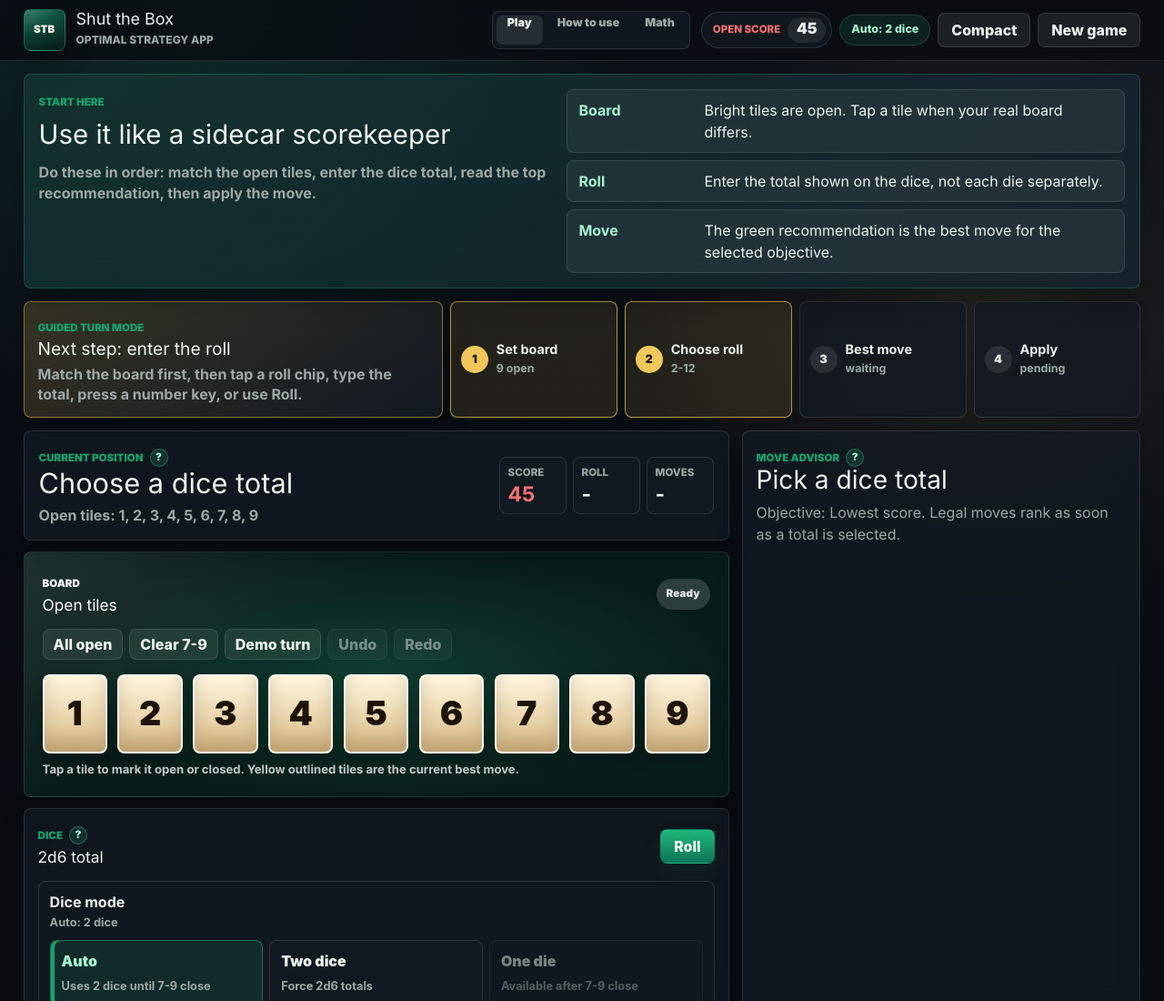
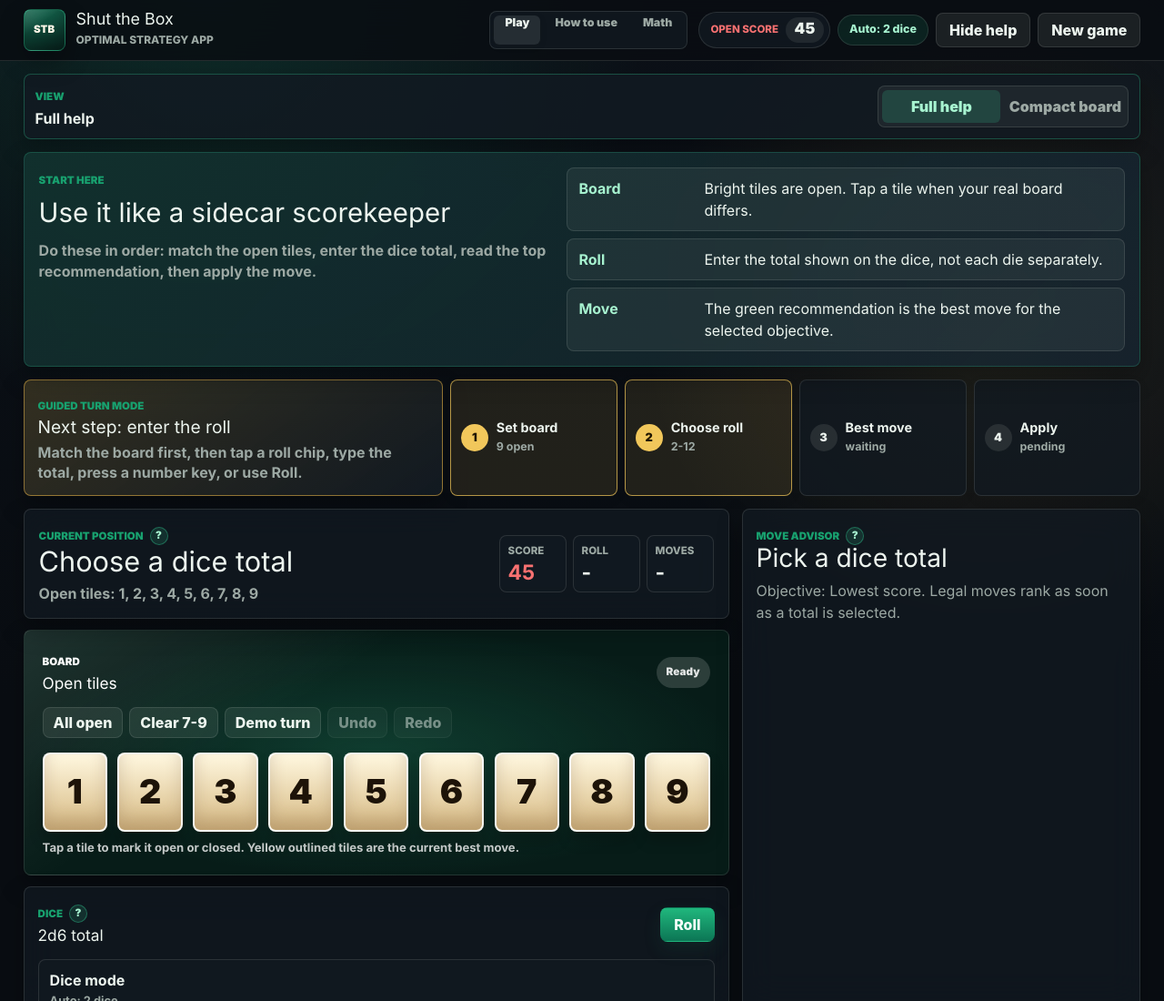
Before and after one commit to kleinpanic/shut-the-box-optimal-strategy, a website built with Vite: page index.html in a window 1280 px wide. Shown: the top 1100 px of the page at 91% size. Built offline with nearby package versions, Linux system fonts and the light colour scheme.

Commit message:
Make compact mode visually distinct

```diff
--- a/src/__tests__/app.test.ts
+++ b/src/__tests__/app.test.ts
@@ -49,6 +49,8 @@ describe('strategy app shell', () => {
     const app = await loadApp();
 
     expect(app.textContent).toContain('Use it like a sidecar scorekeeper');
+    expect(app.textContent).toContain('Full help');
+    expect(app.textContent).toContain('Compact board');
     expect(app.textContent).toContain('Guided turn mode');
     expect(app.textContent).toContain('Next step: enter the roll');
     expect(app.textContent).toContain('Choose a dice total');
@@ -65,14 +67,20 @@ describe('strategy app shell', () => {
   it('toggles and persists compact returning-player mode', async () => {
     let app = await loadApp();
 
-    click('#help-mode-btn');
+    expect(document.querySelector('#help-mode-btn')?.textContent).toContain('Hide help');
+    click('[data-help-mode="compact"]');
 
     expect(app.textContent).toContain('Compact mode on');
+    expect(app.textContent).toContain('Compact board');
     expect(app.textContent).toContain('Board first.');
     expect(app.textContent).toContain('Show help');
     expect(app.textContent).not.toContain('Use it like a sidecar scorekeeper');
+    expect(app.textContent).not.toContain('Guided turn mode');
+    expect(app.textContent).not.toContain('State analysis');
+    expect(app.textContent).not.toContain('Dice odds');
     expect(document.querySelector('.app-layout')?.className).toContain('is-compact');
     expect(document.querySelector('.play-primer')).toBeNull();
+    expect(document.querySelector('.summary-panel')).toBeNull();
 
     click('[data-roll="7"]');
     expect(document.querySelector('.why-panel')?.hasAttribute('open')).toBe(false);
@@ -84,6 +92,9 @@ describe('strategy app shell', () => {
     click('#restore-guidance-btn');
     expect(app.textContent).toContain('Guidance restored');
     expect(app.textContent).toContain('Use it like a sidecar scorekeeper');
+
+    click('#help-mode-btn');
+    expect(app.textContent).toContain('Compact mode on');
   });
 
   it('ranks moves after a roll and applies the best move', async () => {
--- a/src/main.ts
+++ b/src/main.ts
@@ -260,12 +260,13 @@ function pageBody(ranked: RankedMove[]): string {
 function playPage(ranked: RankedMove[]): string {
   return [
     '<main class="app-layout ' + (state.helpMode === 'compact' ? 'is-compact' : 'is-guided') + '">',
+    viewModeSwitch(),
     state.helpMode === 'guided' ? playPrimer() : compactPrimer(),
-    workflowPanel(ranked),
+    state.helpMode === 'guided' ? workflowPanel(ranked) : '',
     noticePanel(),
     '<section class="strategy-stage" aria-label="Optimal move workspace">',
     '<div class="board-stack">',
-    gameSummary(ranked),
+    state.helpMode === 'guided' ? gameSummary(ranked) : '',
     tileBoard(ranked),
     dicePanel(),
     '</div>',
@@ -273,14 +274,48 @@ function playPage(ranked: RankedMove[]): string {
     advisorPanel(ranked),
     '</div>',
     '</section>',
-    '<section class="analysis-strip" aria-label="Strategy controls and analysis">',
-    controlsPanel(),
-    metricsPanel(),
-    probabilityPanel(),
-    rulesPanel(),
-    '</section>',
+    state.helpMode === 'guided'
+      ? '<section class="analysis-strip" aria-label="Strategy controls and analysis">' +
+        controlsPanel() +
+        metricsPanel() +
+        probabilityPanel() +
+        rulesPanel() +
+        '</section>'
+      : '',
     '</main>',
   ].join('');
+}
+
+function viewModeSwitch(): string {
+  return [
+    '<section class="view-mode-switch" aria-label="Display mode">',
+    '<div><span class="eyebrow">View</span><strong>' +
+      (state.helpMode === 'guided' ? 'Full help' : 'Compact board') +
+      '</strong></div>',
+    '<div class="view-mode-actions" role="group" aria-label="Choose display mode">',
+    viewModeButton('guided', 'Full help', 'Show walkthrough, stepper, explanations, and analysis.'),
+    viewModeButton(
+      'compact',
+      'Compact board',
+      'Hide tutorial sections and keep the play surface first.',
+    ),
+    '</div>',
+    '</section>',
+  ].join('');
+}
+
+function viewModeButton(mode: HelpMode, label: string, title: string): string {
+  return (
+    '<button class="view-mode-option' +
+    (state.helpMode === mode ? ' is-active' : '') +
+    '" type="button" data-help-mode="' +
+    mode +
+    '" title="' +
+    title +
+    '">' +
+    label +
+    '</button>'
+  );
 }
 
 function noticePanel(): string {
@@ -304,7 +339,7 @@ function topBar(): string {
       '</strong></div>',
     '<div class="mode-pill">' + rulesMode + '</div>',
     '<button id="help-mode-btn" class="button button-quiet" type="button" title="Toggle between guided help and compact returning-player mode.">' +
-      (state.helpMode === 'guided' ? 'Compact' : 'Guidance') +
+      (state.helpMode === 'guided' ? 'Hide help' : 'Show help') +
       '</button>',
     '<button id="reset-btn" class="button button-quiet" type="button" title="Reset the board to all tiles open and clear the roll.">New game</button>',
     '</div>',
@@ -1137,6 +1172,11 @@ function attach(): void {
 
   document.getElementById('help-mode-btn')?.addEventListener('click', toggleHelpMode);
   document.getElementById('restore-guidance-btn')?.addEventListener('click', toggleHelpMode);
+  document.querySelectorAll<HTMLButtonElement>('[data-help-mode]').forEach((button) => {
+    button.addEventListener('click', () => {
+      setHelpMode(button.dataset.helpMode as HelpMode);
+    });
+  });
 
   document.querySelectorAll<HTMLButtonElement>('[data-objective]').forEach((button) => {
     button.addEventListener('click', () => {
@@ -1234,7 +1274,11 @@ function attach(): void {
 }
 
 function toggleHelpMode(): void {
-  state.helpMode = state.helpMode === 'guided' ? 'compact' : 'guided';
+  setHelpMode(state.helpMode === 'guided' ? 'compact' : 'guided');
+}
+
+function setHelpMode(mode: HelpMode): void {
+  state.helpMode = mode;
   lastNotice =
     state.helpMode === 'compact'
       ? 'Compact mode on. Big help blocks are hidden.'
--- a/src/style.css
+++ b/src/style.css
@@ -231,6 +231,7 @@
 .objective-option:focus-visible,
 .move-row:focus-visible,
 .nav-tab:focus-visible,
+.view-mode-option:focus-visible,
 .help-tag:focus-visible,
 .number-field input:focus-visible {
   outline: 3px solid rgba(40, 104, 168, 0.26);
@@ -259,6 +260,49 @@
   width: min(1280px, 100%);
   margin: 0 auto;
   padding: 14px clamp(12px, 2vw, 26px) 24px;
+}
+
+.view-mode-switch {
+  display: flex;
+  flex-wrap: wrap;
+  gap: 12px;
+  align-items: center;
+  justify-content: space-between;
+  padding: 10px 12px;
+  border: 1px solid rgba(52, 211, 153, 0.3);
+  border-radius: 8px;
+  background: rgba(18, 26, 34, 0.86);
+  box-shadow: var(--tight-shadow);
+}
+
+.view-mode-switch strong {
+  display: block;
+  margin-top: 2px;
+}
+
+.view-mode-actions {
+  display: grid;
+  grid-template-columns: repeat(2, minmax(130px, 1fr));
+  gap: 6px;
+  padding: 4px;
+  border: 1px solid var(--line);
+  border-radius: 8px;
+  background: rgba(237, 245, 239, 0.06);
+}
+
+.view-mode-option {
+  min-height: 36px;
+  border: 0;
+  border-radius: 6px;
+  background: transparent;
+  color: var(--muted);
+  cursor: pointer;
+  font-weight: 950;
+}
+
+.view-mode-option.is-active {
+  background: rgba(52, 211, 153, 0.18);
+  color: #a7f3d0;
 }
 
 .workflow-panel {
@@ -389,6 +433,10 @@
 .compact-bar span {
   color: var(--muted);
   font-weight: 760;
+}
+
+.app-layout.is-compact .summary-panel {
+  display: none;
 }
 
 .strategy-stage {
@@ -1788,6 +1836,7 @@ input[type='number'] {
 
   .workflow-panel,
   .workflow-steps,
+  .view-mode-actions,
   .analysis-strip,
   .summary-panel,
   .guide-grid,
@@ -1801,6 +1850,10 @@ input[type='number'] {
     gap: 6px;
   }
 
+  .view-mode-switch {
+    align-items: stretch;
+  }
+
   .workflow-step {
     min-height: 48px;
   }
```
